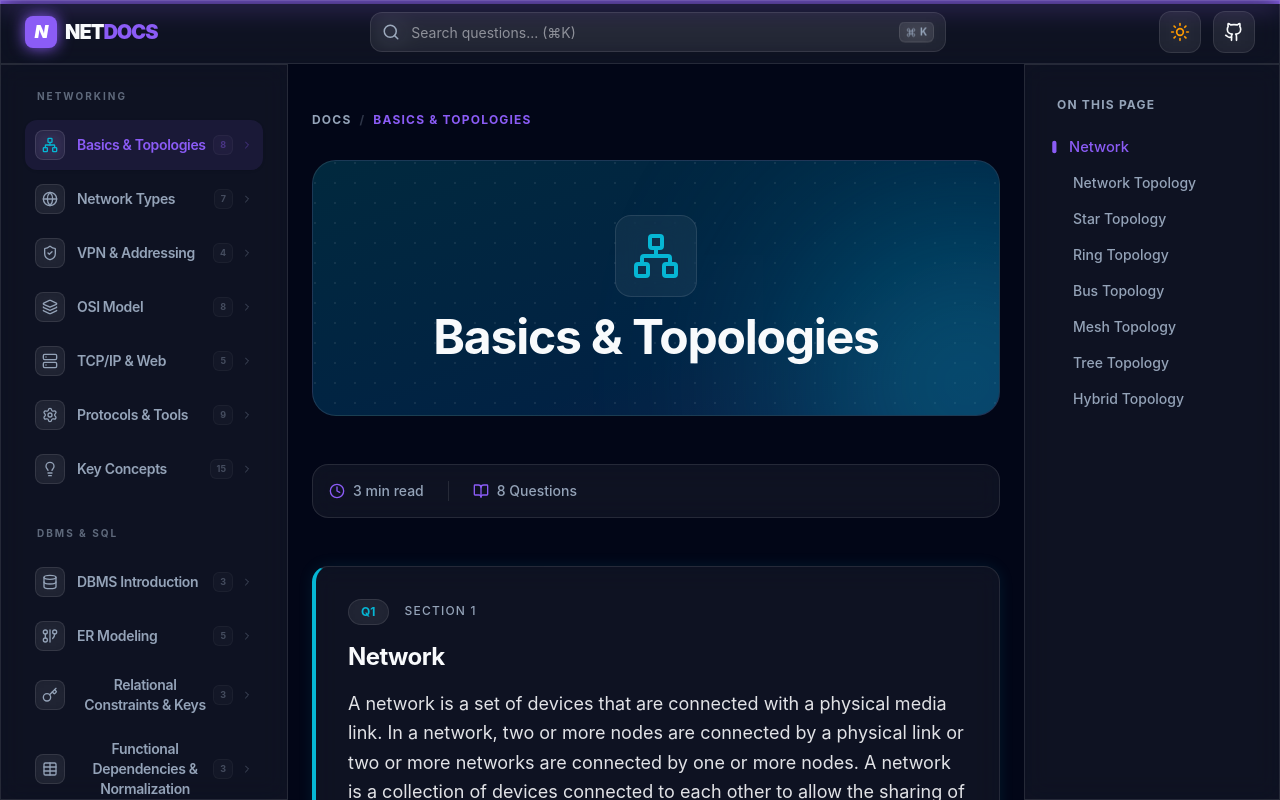
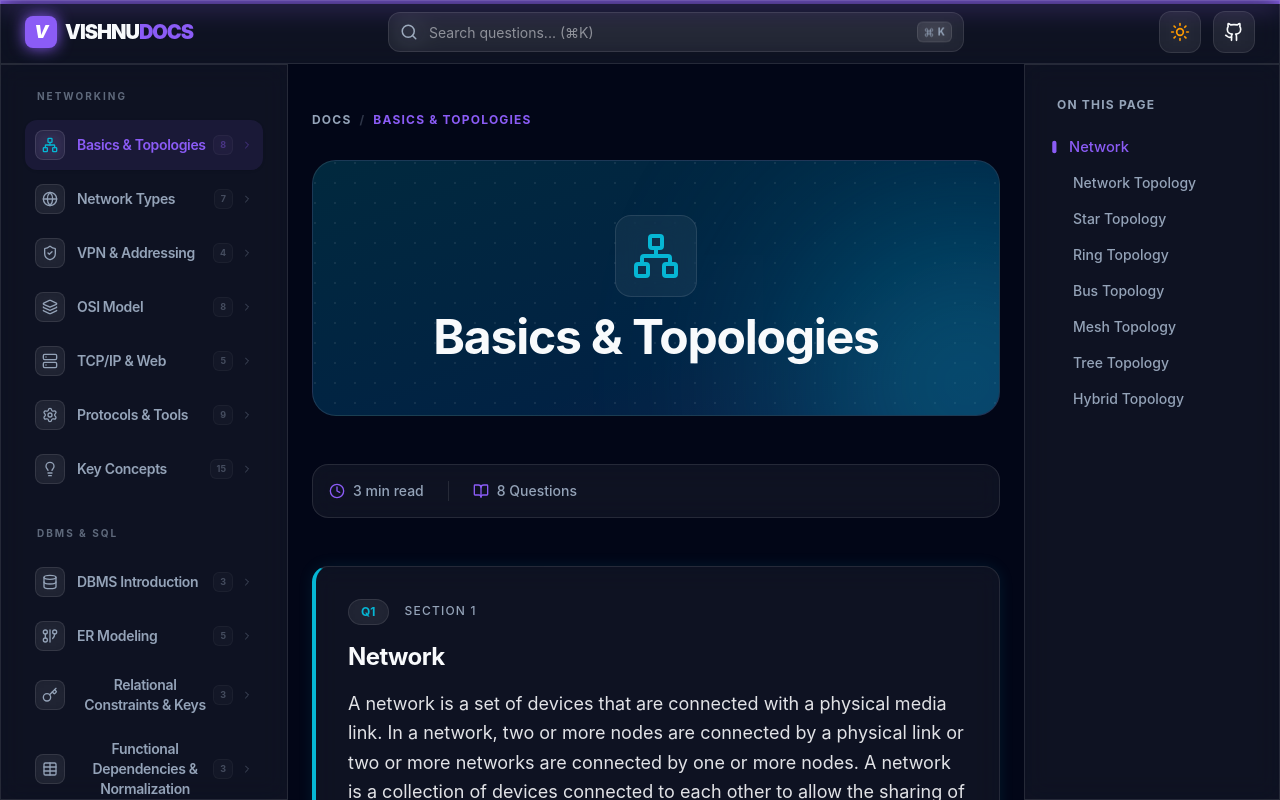
Before and after one commit to srujanmp/vishnudocs, a React (Vite) app: page / in a window 1280 px wide. Shown: the top 800 px of the page. Built offline with nearby package versions, Linux system fonts and the light colour scheme.

Commit message:
refactor: Rename app to VISHNUDOCS
Updates the application title and branding to reflect the new name "VISHNUDOCS". Also updates the GitHub link to point to the new project repository.

```diff
--- a/index.html
+++ b/index.html
@@ -3,7 +3,7 @@
   <head>
     <meta charset="UTF-8" />
     <meta name="viewport" content="width=device-width, initial-scale=1.0" />
-    <title>My Google AI Studio App</title>
+    <title>VISHNUDOCS</title>
   </head>
   <body>
     <div id="root"></div>
--- a/src/components/Navbar.tsx
+++ b/src/components/Navbar.tsx
@@ -33,10 +33,10 @@ export function Navbar({ onToggleSidebar, isSidebarOpen }: NavbarProps) {
         </button>
         <div className="flex items-center gap-2">
           <div className="w-8 h-8 rounded-lg bg-primary flex items-center justify-center shadow-[0_0_15px_var(--primary)]">
-            <span className="text-white font-black text-lg tracking-tighter italic">N</span>
+            <span className="text-white font-black text-lg tracking-tighter italic">V</span>
           </div>
           <span className="text-xl font-black tracking-tighter hidden sm:block">
-            NET<span className="text-primary">DOCS</span>
+            VISHNU<span className="text-primary">DOCS</span>
           </span>
         </div>
       </div>
@@ -67,7 +67,7 @@ export function Navbar({ onToggleSidebar, isSidebarOpen }: NavbarProps) {
           )}
         </button>
         <a
-          href="https://github.com"
+          href="https://github.com/srujanmp/vishnudocs"
           target="_blank"
           rel="noopener noreferrer"
           className="p-2.5 rounded-xl glass hover:bg-white/10 transition-all hidden sm:flex"
```
